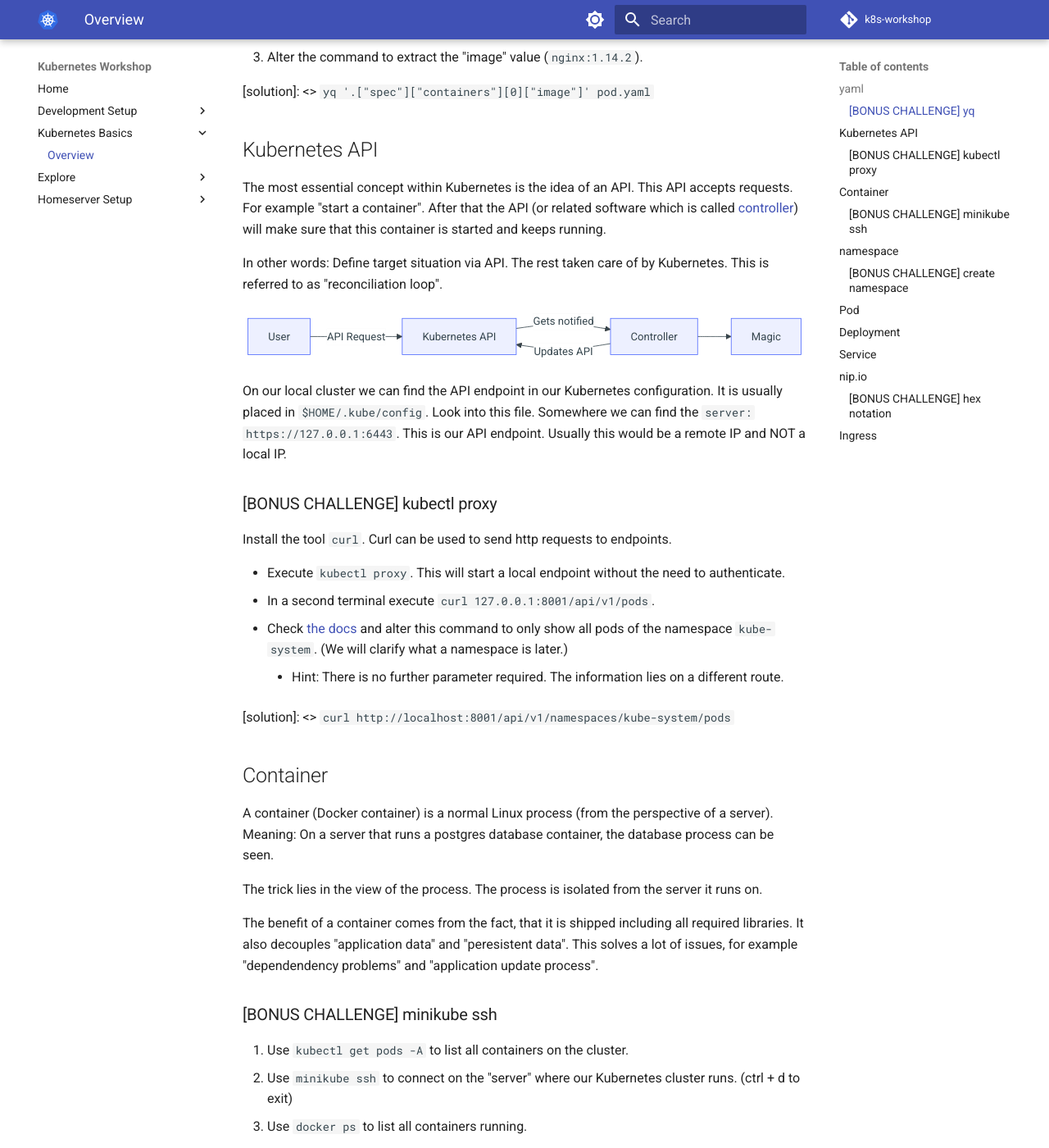
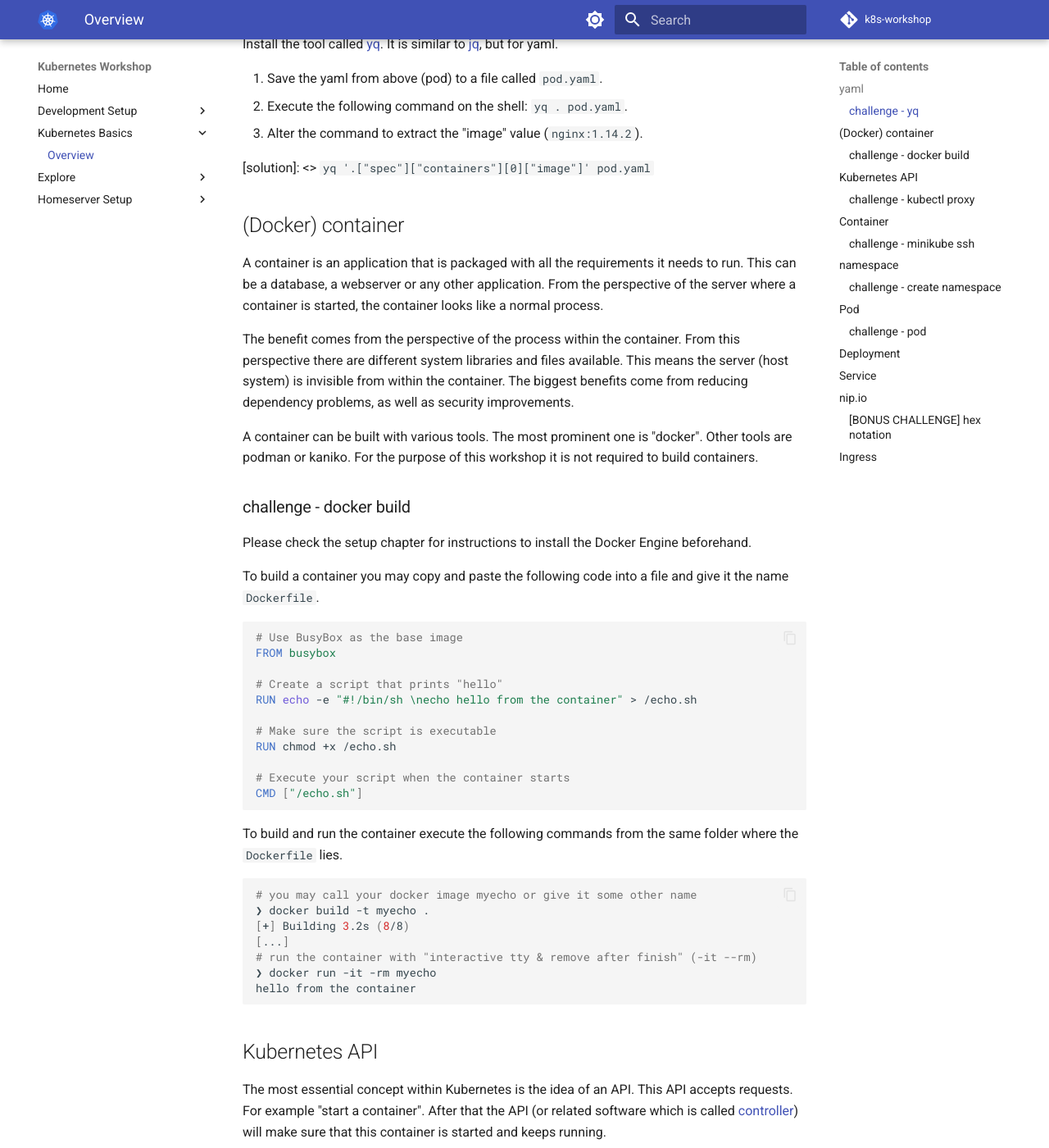
Before and after one commit to iptizer/k8s-workshop, an MkDocs documentation site: the page built from docs/basics/overview.md, in a window 1280 px wide and 1400 px high, scrolled down 999 px. Shown: the whole window at 82% size. Built offline with MkDocs 1.6.1 and Material for MkDocs 9.7.7, drawn with Linux system fonts in a browser that asks for light colours; comment, search, counter and statistics services are not loaded; some of the changed text lies outside the part shown.

````diff
--- a/docs/basics/overview.md
+++ b/docs/basics/overview.md
@@ -1,6 +1,8 @@
 # Basics
 
-This chapter explains basics of Kubernetes. We will use several
+This chapter explains basics of Kubernetes. Every section has a theory chapter and establishes knowledge with a small challenge at the end.
+
+Some parts have a chicken and egg problem. Meaning that they require knowledge from a previous chapter. In case something is unclear, please ask during the workshop.
 
 ## yaml
 
@@ -35,7 +37,7 @@ spec:
 
 Creating new yaml files is not required within this workshop. Modifying is relatively easy as the structure is already given.
 
-### [BONUS CHALLENGE] yq
+### challenge - yq
 
 Install the tool called [yq](https://github.com/mikefarah/yq). It is similar to [jq](https://jqlang.github.io/jq/), but for yaml.
 
@@ -44,6 +46,46 @@ Install the tool called [yq](https://github.com/mikefarah/yq). It is similar to
 3. Alter the command to extract the "image" value (`nginx:1.14.2`).
 
 [solution]: <> `yq '.["spec"]["containers"][0]["image"]' pod.yaml`
+
+## (Docker) container
+
+A container is an application that is packaged with all the requirements it needs to run. This can be a database, a webserver or any other application. From the perspective of the server where a container is started, the container looks like a normal process.
+
+The benefit comes from the perspective of the process within the container. From this perspective there are different system libraries and files available. This means the server (host system) is invisible from within the container. The biggest benefits come from reducing dependency problems, as well as security improvements.
+
+A container can be built with various tools. The most prominent one is "docker". Other tools are podman or kaniko. For the purpose of this workshop it is not required to build containers.
+
+### challenge - docker build
+
+Please check the setup chapter for instructions to install the Docker Engine beforehand.
+
+To build a container you may copy and paste the following code into a file and give it the name `Dockerfile`.
+
+```Dockerfile
+# Use BusyBox as the base image
+FROM busybox
+
+# Create a script that prints "hello"
+RUN echo -e "#!/bin/sh \necho hello from the container" > /echo.sh
+
+# Make sure the script is executable
+RUN chmod +x /echo.sh
+
+# Execute your script when the container starts
+CMD ["/echo.sh"]
+```
+
+To build and run the container execute the following commands from the same folder where the `Dockerfile` lies.
+
+```sh
+# you may call your docker image myecho or give it some other name
+❯ docker build -t myecho .
+[+] Building 3.2s (8/8)
+[...]
+# run the container with "interactive tty & remove after finish" (-it --rm)
+❯ docker run -it -rm myecho
+hello from the container
+```
 
 ## Kubernetes API
 
@@ -61,7 +103,7 @@ graph LR
 
 On our local cluster we can find the API endpoint in our Kubernetes configuration. It is usually placed in `$HOME/.kube/config`. Look into this file. Somewhere we can find the `server: https://127.0.0.1:6443`. This is our API endpoint. Usually this would be a remote IP and NOT a local IP.
 
-### [BONUS CHALLENGE] kubectl proxy
+### challenge - kubectl proxy
 
 Install the tool `curl`. Curl can be used to send http requests to endpoints.
 
@@ -80,7 +122,7 @@ The trick lies in the view of the process. The process is isolated from the serv
 
 The benefit of a container comes from the fact, that it is shipped including all required libraries. It also decouples "application data" and "peresistent data". This solves a lot of issues, for example "dependendency problems" and "application update process".
 
-### [BONUS CHALLENGE] minikube ssh
+### challenge - minikube ssh
 
 1. Use `kubectl get pods -A` to list all containers on the cluster.
 2. Use `minikube ssh` to connect on the "server" where our Kubernetes cluster runs. (ctrl + d to exit)
@@ -93,7 +135,7 @@ The benefit of a container comes from the fact, that it is shipped including all
 
 Kubernetes has the concept of namespaces. Namespaces are used to separate workloads virtually.
 
-### [BONUS CHALLENGE] create namespace
+### challenge - create namespace
 
 1. Use the command `kubectl get namespace` to list all namespaces.
 2. Observ the output of `kubectl -h` and create your namespace with the name `easterhegg21`.
@@ -101,6 +143,37 @@ Kubernetes has the concept of namespaces. Namespaces are used to separate worklo
 [solution]: <> `kubectl create namespace easterhegg21`
 
 ## Pod
+
+A pod is the most essential object within Kubernetes. Most likely it is one container. For example a webserver. After the creation of a pod it cannot be changed. The only way to change the parameters of a pod, is to delete and recreate a pod.
+
+A pod can be seen as the equivalent of a `docker run` command.
+
+### challenge - pod
+
+This challenge will start our first pod within our local Kubernetes cluster. Please note that this pod will be created in the namespace `easterhegg21`.
+
+Copy the following text into a file called `pod.yaml`.
+
+```yaml
+apiVersion: v1
+kind: Pod
+metadata:
+  name: webserver
+spec:
+  containers:
+  - name: nginx
+    image: nginx
+```
+
+Start the webserver with the following command:
+
+```sh
+kubectl create -f pod.yaml
+```
+
+Find out more about your running pod with the command `kubectl describe`.
+
+[solution]: <> `kubectl describe pod -n easterhegg21 webserver`
 
 ## Deployment
 
@@ -127,3 +200,28 @@ dig easterhegg21-127-0-0-1.nip.io @8.8.8.8
 nip.io has another way to write the hostname. Construct the hostname in hex notation.
 
 ## Ingress
+
+
+```mermaid
+flowchart LR
+    subgraph usr [user]
+    end
+
+    subgraph ing [Ingress]
+    end
+
+    subgraph svc [Service]
+    end
+
+    subgraph dep [Deployment]
+        pod1[Pod 1]
+        pod2[Pod 2]
+        pod3[Pod 3]
+    end
+
+    usr-->ing
+    ing --> svc
+    svc --> pod1
+    svc -.-> pod2
+    svc -.-> pod3
+```
````
Also changed, not shown: docs/index.md (+18 -3 lines), docs/setup/overview.md (+6 -0 lines).
